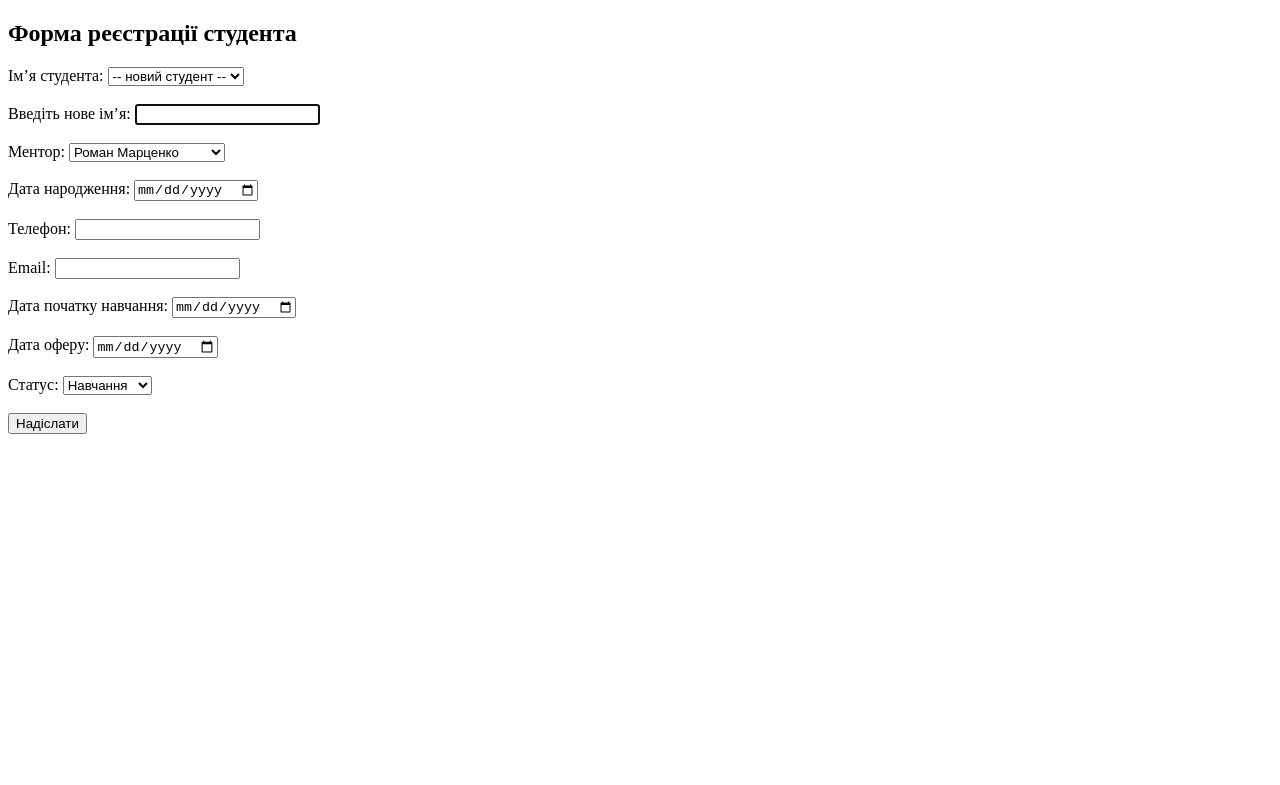
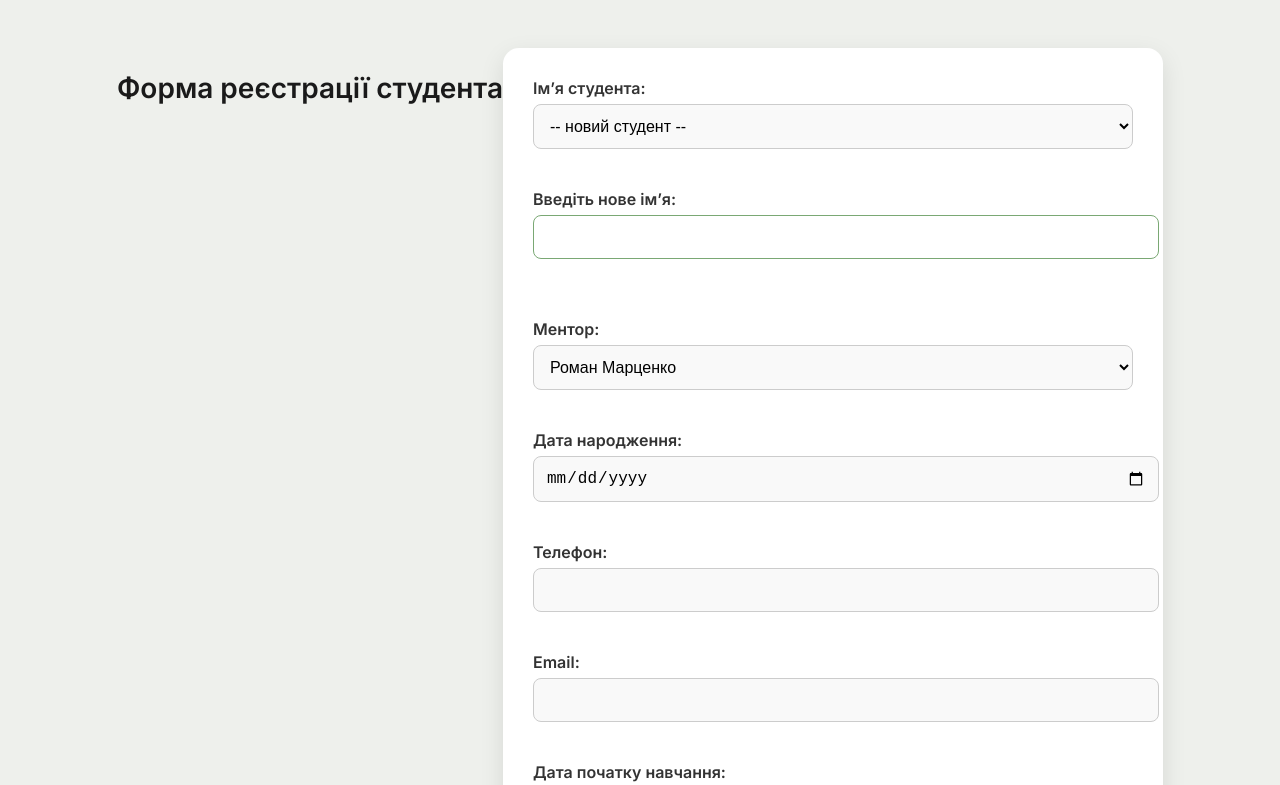
Before and after one commit to RomanMartsenko/skillClan, a website: page public/form.html in a window 1280 px wide. Shown: the top 785 px of the page. Drawn offline with Linux system fonts and the light colour scheme; no server answers.

Commit message:
додав стилі

```diff
--- a/public/form.html
+++ b/public/form.html
@@ -4,12 +4,8 @@
 <head>
   <meta charset="UTF-8" />
   <title>Форма студента</title>
-  <style>
-    .invalid {
-      border: 2px solid red;
-      background: #ffe5e5;
-    }
-  </style>
+  <link rel="stylesheet" href="styles.css" />
+  <link href="https://fonts.googleapis.com/css2?family=Inter:wght@400;600&display=swap" rel="stylesheet">
 </head>
 
 <body>
--- /dev/null
+++ b/public/styles.css
@@ -0,0 +1,74 @@
+body {
+    background-color: #eef0ec;
+    font-family: 'Inter', sans-serif;
+    display: flex;
+    justify-content: center;
+    padding: 40px 20px;
+  }
+
+  form {
+    background-color: #ffffff;
+    border-radius: 16px;
+    padding: 30px;
+    width: 100%;
+    max-width: 600px;
+    box-shadow: 0 8px 24px rgba(0, 0, 0, 0.1);
+  }
+
+  h2 {
+    text-align: center;
+    font-size: 28px;
+    margin-bottom: 20px;
+    color: #1a1a1a;
+  }
+
+  label {
+    display: block;
+    margin-bottom: 6px;
+    font-weight: 600;
+    color: #333;
+  }
+
+  input,
+  select {
+    width: 100%;
+    padding: 12px;
+    margin-bottom: 20px;
+    border: 1px solid #ccc;
+    border-radius: 8px;
+    font-size: 16px;
+    background-color: #f9f9f9;
+    transition: border-color 0.2s ease;
+  }
+
+  input:focus,
+  select:focus {
+    border-color: #7aa874;
+    outline: none;
+    background-color: #fff;
+  }
+
+  .invalid {
+    border-color: #ff4d4d !important;
+    background-color: #fff0f0;
+  }
+
+  button {
+    width: 100%;
+    padding: 14px;
+    font-size: 16px;
+    border: none;
+    background-color: #50623a;
+    color: white;
+    border-radius: 8px;
+    cursor: pointer;
+    transition: background-color 0.2s ease;
+  }
+
+  button:hover {
+    background-color: #3e4f2f;
+  }
+
+  #newNameBlock {
+    margin-bottom: 20px;
+  }
```
